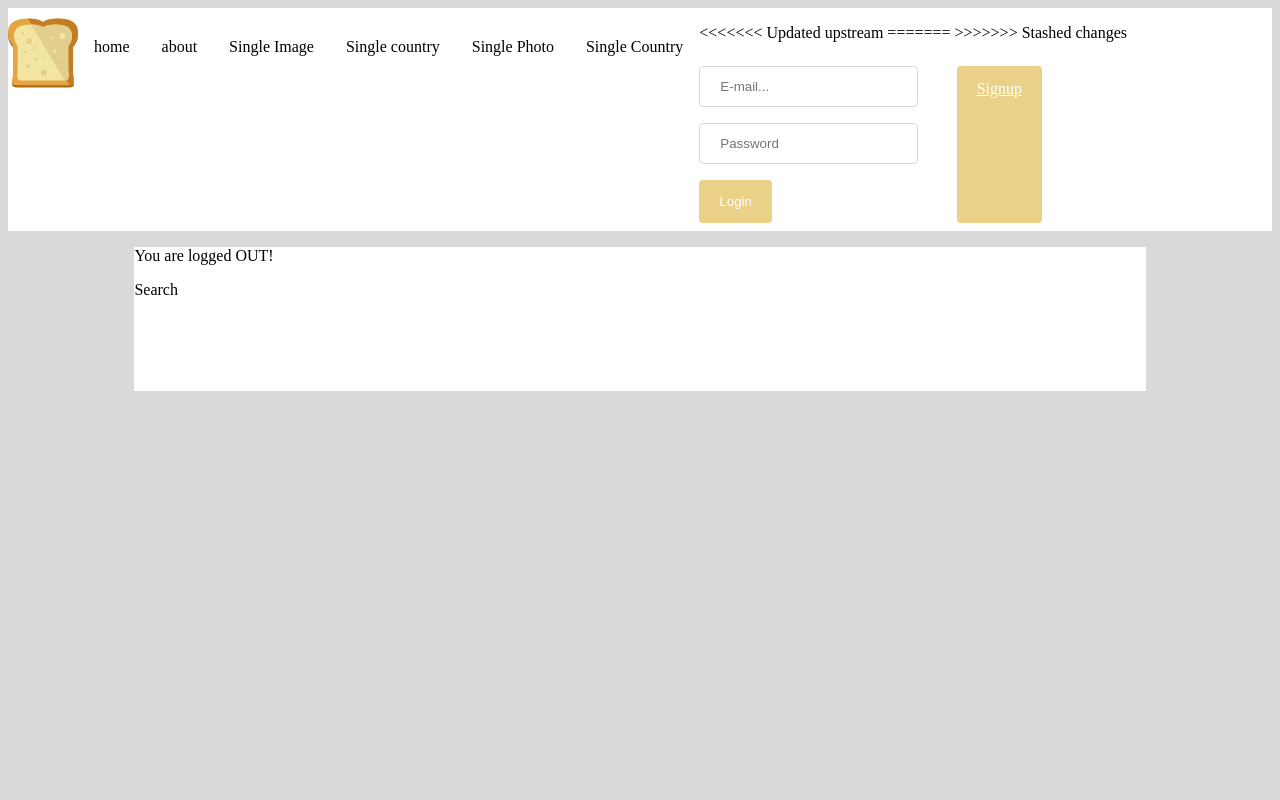
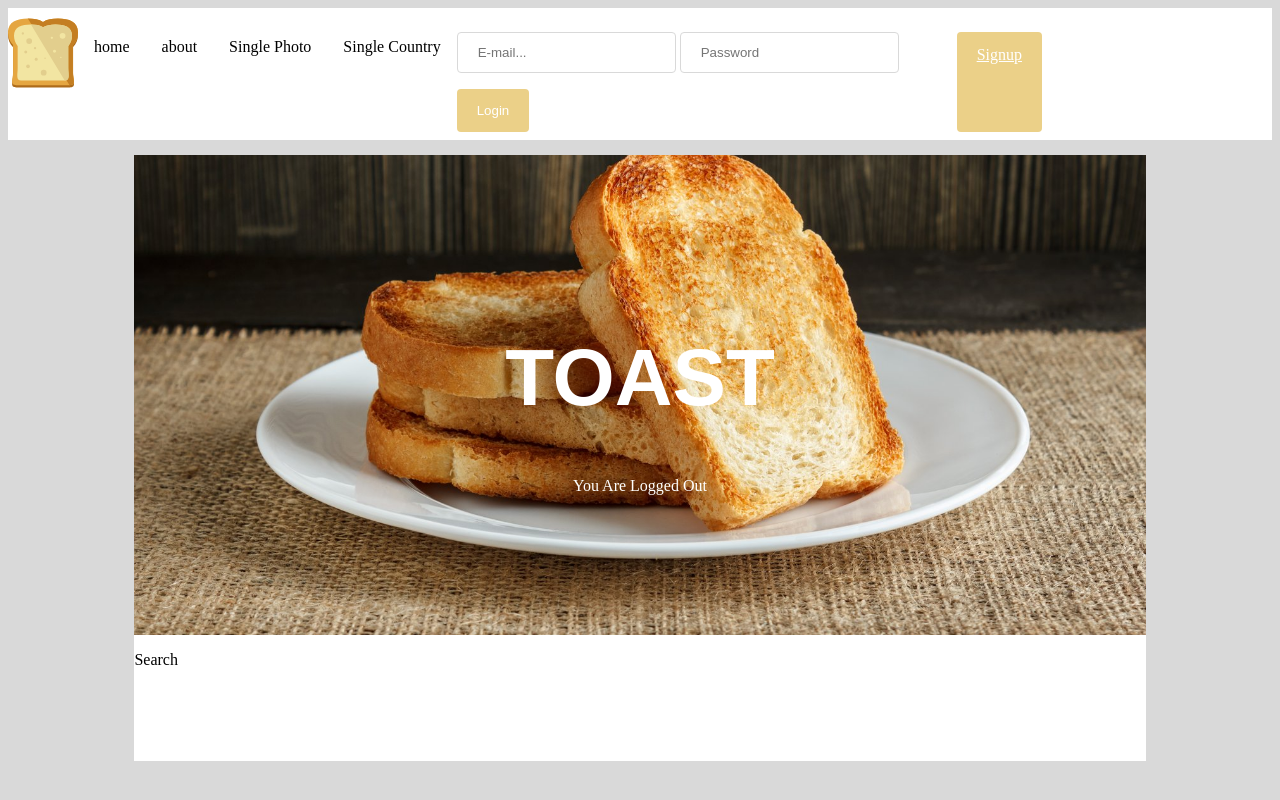
Before and after one commit to octobarian/ToastSite, a PHP site: page /Github/ in a window 1280 px wide. Run offline with PHP 8.4, Linux system fonts and the light colour scheme; grey boxes are pictures that could not be loaded.

Commit message:
About Page fixed, Heroimage Home, CSS updates

```diff
--- a/css/stylesheet.css
+++ b/css/stylesheet.css
@@ -82,6 +82,13 @@ main {
     grid-template-areas:
     "box box box box";
     grid-template-columns: 1fr 1fr 1fr 1fr;
+    column-gap: 4%;
+}
+
+.about h1,h2,h3
+{
+    font-family: Arial, Helvetica, sans-serif;
+    font-size: large;
 }
 
 .homebox .box{
@@ -144,10 +151,25 @@ button[type=submit], .btn {
   }
 
   .hero-image {
-    /* Use "linear-gradient" to add a darken background effect to the image (photographer.jpg). This will make the text easier to read */
-    background-image: url("../img/herotoast.jpg");
+    background-image: url('../img/htoast.jpg');
+    height: 30em;
+    width: auto;
+    background-position: center;
+    background-repeat: no-repeat;
+    background-size: cover;
+    position: relative;
   }
 
   .hero-text {
     text-align: center;
+    position: absolute;
+    top: 50%;
+    left: 50%;
+    transform: translate(-50%, -50%);
+    color: white;
   }
+
+  .hero-text h1{
+      font-size: 5em;
+      font-family: Arial, Helvetica, sans-serif;
+  }
--- a/header.php
+++ b/header.php
@@ -21,13 +21,8 @@
             <ul>
                 <li><a href="index.php">home</a></li>
                 <li><a href="about.php">about</a></li>
-<<<<<<< Updated upstream
-                <li><a href="single-photo.php">Single Image</a></li>
-                <li><a href="single-country.php">Single country</a></li>
-=======
                 <li><a href="single-photo.php">Single Photo</a></li>
                 <li><a href="single-country.php">Single Country</a></li>
->>>>>>> Stashed changes
             </ul>
             <div class="header-login">
             <?php
--- a/includes/loggedout.inc.php
+++ b/includes/loggedout.inc.php
@@ -1,5 +1,5 @@
 <div class="hero-image">
-  <div class="hero-text">
+  <div class="hero-text"><h1>TOAST</h1><p>You Are Logged Out</p>
   </div>
 </div>
 <div class = "search">
--- a/index.php
+++ b/index.php
@@ -11,7 +11,7 @@
             }
             else{
                 //Whatever we want to happen when users are logged out
-                echo'<p class="login-status">You are logged OUT!</p>';
+                //echo'<p class="login-status">You are logged OUT!</p>';
                 include "includes/loggedout.inc.php";
             }
         ?>
```
Also changed, not shown: img/._hero.jpeg (added), img/._htoast.jpg (added), img/hero.jpeg (added), img/htoast.jpg (added).
